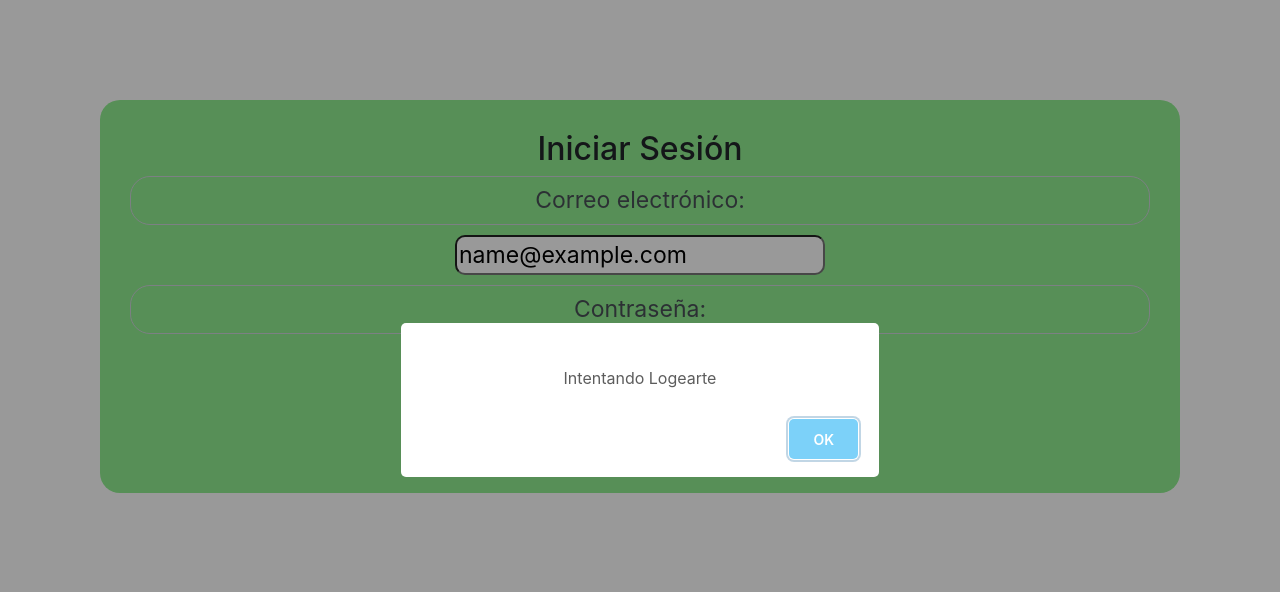
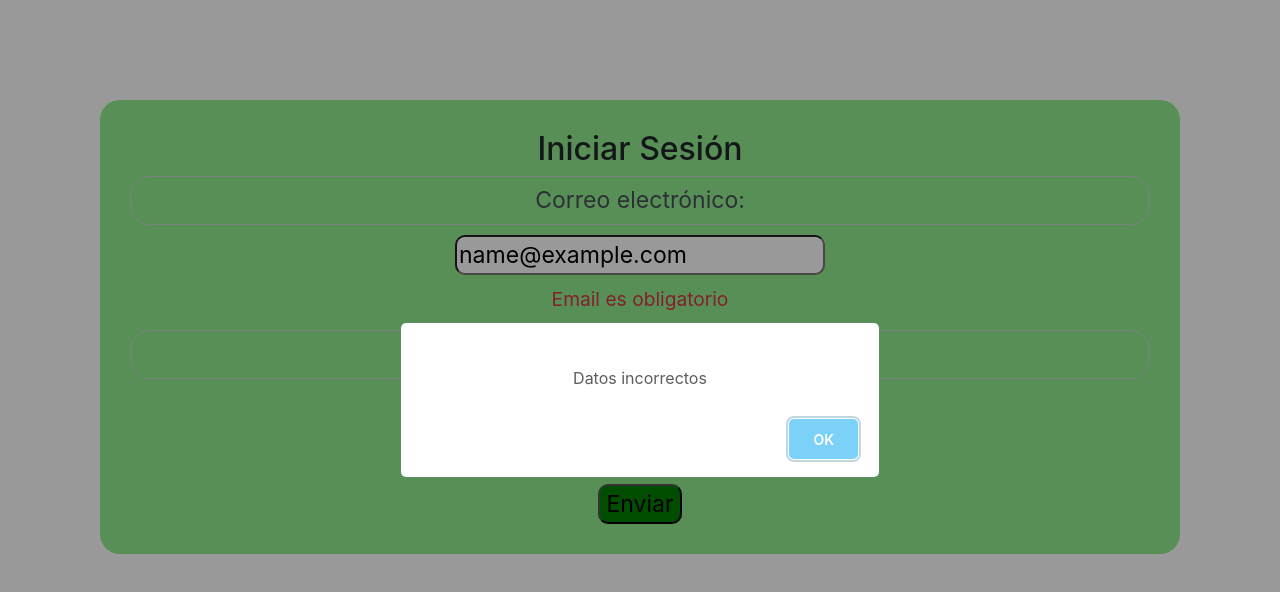
Before and after one commit to Awsthyn/potrero, a React (Create React App) app in the folder client/: page /usuario/login in a window 1280 px wide. Both pictures are taken after typing "name@example.com", "Sample123" into the empty fields and a click on the button "Enviar". Shown: the top 592 px of the page. Built offline with nearby package versions, Linux system fonts and the light colour scheme.

Commit message:
convierte el componente de login a clase. conecta con Redux

```diff
--- a/client/src/components/Login.jsx
+++ b/client/src/components/Login.jsx
@@ -1,15 +1,78 @@
 import React from 'react';
 import style from './Login.module.css';
+
 import swal from 'sweetalert';
+import { sessionLogin } from "../redux/actions/session.js";
+import { connect } from "react-redux";
 
- function validate(input) {
 
+export class Login extends React.Component {
+    constructor(props) {
+		super(props);
+        this.state = {
+            loginData: {
+                email:"",
+                password:""
+            },
+            errors: {},
+        }
+
+		this.handleInputChange = this.handleInputChange.bind(this)
+		this.handleSubmit = this.handleSubmit.bind(this)
+        this.validate = this.validate.bind(this)
+        this.resetState = this.resetState.bind(this)
+	}
+
+    handleInputChange(e) {
+        const { name, value } = e.target
+        this.setState( prevState => {
+            return {
+                ...prevState,
+                loginData: {
+                    ...prevState.loginData,
+                    [name]: value
+                },
+                errors: this.validate({
+                    ...prevState.errors,
+                    [name]: value,
+                })
+            }
+        })
+    }
+
+    resetState() {
+        this.setState({loginData: {email:'', password:''}, errors: {}})
+    }
+
+    handleSubmit(e) {
+        e.preventDefault();
+        const errores = this.validate({...this.state.loginData})
+        if (errores) {
+            this.setState(prevState => ({
+                ...prevState,
+                errors: {
+                    ...prevState.errors,
+                    ...errores
+                }
+            }))
+            swal('Datos incorrectos')
+        } else {
+            this.props.sessionLogin(this.state.loginData)
+            .then(this.resetState)
+            .catch((err) => {
+                console.info('errore de validacions', err)
+            });
+        }
+    }
+
+    validate(input) {
        let errors = {};
        if (!input.email) {
            errors.email = 'Email es obligatorio';
        } else if (!/\S+@\S+\.\S+/.test(input.email)) {
            errors.email = 'Email inválido';
        }
+
        if (!input.password) {
            errors.password = 'Contraseña es obligatoria';
        } else if (!/(?=.*[0-9])/.test(input.password)) {
@@ -19,65 +82,54 @@ import swal from 'sweetalert';
        return errors;
    };
 
-
-export default function UserLogin() {
-    const [input, setInput] = React.useState({
-        email: '',
-        password: ''
-
-
-    });
-
-const [errors, setErrors] = React.useState({});
-
-
-    const handleInputChange = function(e) {
-        setInput({
-        ...input,
-        [e.target.name]: e.target.value
-        });
-        setErrors(validate({
-        ...input,
-        [e.target.name]: e.target.value
-        }));
-    }
-
-    const handleSubmit = function(e) {
-        e.preventDefault();
-        onSubmit (input);
-    }
-
-
-    const onSubmit = function (user){
-        swal("Intentando Logearte");
-    }
-
-
+    render() {
+        const { errors } = this.state
         return (
             <div className={`${style.container}`}>
-
-            <form action="/login" method="POST" className='container'>
+            <form className='container' onSubmit={this.handleSubmit}>
                 <div className='container'>
                     <h2 className={`${style.title}`}>Iniciar Sesión</h2>
-                        <label for="email" className={`${style.label} form-control`}>Correo electrónico:</label>
-                            <input type="text" name="email" id="email" placeholder="Correo electrónico..." className={`${errors.email && 'danger'}`}
-                            onChange={handleInputChange} value={input.email} />
+                        <label className={`${style.label} form-control`}>Correo electrónico:</label>
+                        <input autoComplete="username" type="text" name="email" id="email" placeholder="Correo electrónico..." className={`${this.state.errors.email && 'danger'}`}
+
+                            onChange={this.handleInputChange}
+                            value={this.state.loginData.email} />
                             {errors.email && (
-                            <p className="text-danger">{errors.email}</p>
+                            <p className="text-danger">{this.state.errors.email}</p>
                     )}
                 </div>
                 <div className='container' >
-                        <label for="password" className={`${style.label} form-control`}>Contraseña: </label>
-                            <input  type="password" name="password" id="password" placeholder="Contraseña..." className={`${errors.password && 'danger'} ${style.input}`}
-                            onChange={handleInputChange} value={input.password} />
-                            {errors.password && (
-                            <p className="text-danger">{errors.password}</p>
-                    )}
+                        <label className={`${style.label} form-control`}>Contraseña: </label>
+
+                        <input autoComplete="current-password"
+                            type="password" name="password" id="password" placeholder="Contraseña..."
+                            className={`${this.state.errors.password && 'danger'} ${style.input}`}
+                            onChange={this.handleInputChange}
+                            value={this.state.loginData.password}
+                        />
+                        <p className="text-danger">
+                        {
+                            this.state.errors.password
+                        }
+                        </p>
+
                 </div><br/>
-                        <button className={`${style.button}`} type="submit" onClick={(e) => handleSubmit(e)}>Enviar</button>
+
+                <button className={`${style.button}`} type="submit">Enviar</button>
              </form>
-
              </div>
 
         )
     }
+}
+
+function mapDispatchToProps(dispatch) {
+    return {
+        sessionLogin: (usuario) => dispatch(sessionLogin(usuario)),
+    };
+}
+
+export default connect(
+    null,
+    mapDispatchToProps
+)(Login);
```
Lines whose indentation alone changed are shown as unchanged.
